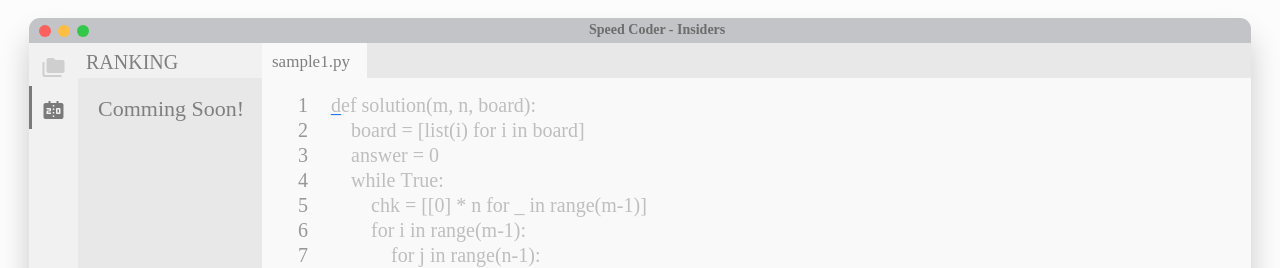
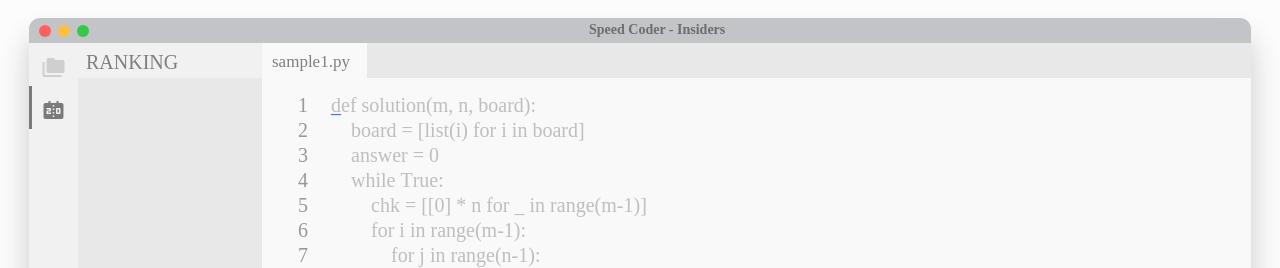
Before and after one commit to Seol-JY/SpeedCoder, a React (Create React App) app: page / in a window 1280 px wide. Both pictures are taken after a click on the item "scoreboard". Shown: the top 268 px of the page. Built offline with nearby package versions, Linux system fonts and the light colour scheme; a web font is replaced by a local one.

Commit message:
[Leaderboard with localStorage & Dummydata Generator]

```diff
--- a/src/App.css
+++ b/src/App.css
@@ -488,25 +488,87 @@ ul {
 }
 
 .sidebarsection-rank {
-  width: 179px;
-  height: 140px;
-  text-align: left;
-  line-height: 21px;
-  padding-left: 5px;
+  width: 184px;
+  height: 680px;
+  background-color: var(--sidebar-background-color);
+  transition: all 0.3s;
+  overflow-y: overlay;
+  overflow-x:hidden;
+}
+
+.sidebarsection-rank::-webkit-scrollbar {
+  width: 7px;
+}
+
+.sidebarsection-rank::-webkit-scrollbar-thumb {
+
+  background-color: hsla(0, 0%, 42%, 0.169);
+  border-radius: 100px;
+}
+
+.sidebarsection-rank-items{
+  display:flex;
+  flex-direction:row;
+  border: 1px solid var(--sidebarbutton-background-color);
+  margin: 3px 0;
+  padding: 4px 5px;
+  height: 43px;
   font-weight: normal;
   font-style: normal;
   color: var(--section-header-color);
-  font-size: 13px;  /* Preferred icon size */
-  background-color: var(--sidebar-background-color);
   transition: all 0.3s;
 }
+.sidebarsection-rank p {
+  margin: 0;
+  padding: 0;
+  display: block;
+}
 
-.sidebarsection-rank p:nth-child(1){
+.sidebarsection-rank-items ul:nth-child(1) {
+  margin: auto 0;
+  overflow-x: hidden;
+  width: 69px;
+}
+.sidebarsection-rank-items ul:nth-child(2) {
+  margin: auto 0;
+  overflow-x: hidden;
+  width: 100px;
+}
+.sidebarsection-rank-items ul:nth-child(1) p:nth-child(1) {
   display: inline-block;
-  margin: 0;
-  margin-left: 15px;
-  margin-top: 20px;
   font-size: 22px;
+  text-align: center;
+}
+.sidebarsection-rank-items ul:nth-child(1) p:nth-child(1) span{
+  display: inline-block;
+  font-size: 14px;
+}
+
+.sidebarsection-rank-items ul:nth-child(1) p:nth-child(2) {
+  display: block;
+  font-size: 10px;
+  text-align: center;
+}
+
+.sidebarsection-rank-items ul:nth-child(2) p:nth-child(1) {
+  font-size: 15px;
+  overflow: hidden;
+  text-overflow:ellipsis;
+  white-space: nowrap;
+  text-align: left;
+}
+
+.sidebarsection-rank-items ul:nth-child(2) p:nth-child(2) {
+  font-size: 10px;
+  text-align: left;
+  overflow: hidden;
+  white-space: nowrap;
+  text-overflow:ellipsis;
+}
+
+.sidebarsection-rank-items ul:nth-child(2) p:nth-child(3) {
+  font-size: 7px;
+  text-align: left;
 }
 
 .numbering {
--- /dev/null
+++ b/src/components/LeaderBoard.jsx
@@ -0,0 +1,26 @@
+import localStore from '../utils/localStore'
+import { useState, useEffect } from 'react'
+export default function LeaderBoard() {
+    const [items, setItems] = useState([]);
+    useEffect(()=>{
+        setItems(localStore.selectData);
+    },[])
+    return (
+        <ul className="sidebarsection-rank">
+            {items.map((s, i) => {
+                return <li key={i}><div className="sidebarsection-rank-items">
+                        <ul>
+                            <p><span>#</span>{i+1}</p>
+                            <p>CPM:{s.cpm}</p>
+                        </ul>
+                        <ul>
+                            <p>{s.name}</p>
+                            <p>{s.message}</p>
+                            <p>{s.file}</p>
+                        </ul>
+                    </div></li>
+                    })
+            }
+        </ul>
+    )
+}
--- a/src/components/PopupInnerInput.jsx
+++ b/src/components/PopupInnerInput.jsx
@@ -1,5 +1,5 @@
 import { useEffect, useRef } from "react";
-import setPushData from "../utils/setPushData";
+import localStore from "../utils/localStore";
 import { connect } from 'react-redux'
 
 function PopupInnerInput({file, finishTrigger, setFinishTrigger, Correctchr, Wrongchr}) {
@@ -17,7 +17,7 @@ function PopupInnerInput({file, finishTrigger, setFinishTrigger, Correctchr, Wro
             <li><label>Message:<input type="text" ref={messageInput} id="message" name="message" required maxLength="25"></input></label></li>
             <div>
                 <button onClick={()=>{setFinishTrigger(-1)}}>Cancel</button>
-                <button onClick={()=>{setPushData(file, finishTrigger.toString(), nameInput.current.value, messageInput.current.value, Correctchr, Wrongchr) && setFinishTrigger(-1)}}> Push </button>
+                <button onClick={()=>{localStore.insertData(file, finishTrigger, nameInput.current.value, messageInput.current.value, Correctchr, Wrongchr) && setFinishTrigger(-1)}}> Push </button>
             </div>
         </ul>
     )
--- a/src/components/Sidebar.jsx
+++ b/src/components/Sidebar.jsx
@@ -1,5 +1,6 @@
 import { useState } from "react";
 import Debug from "./Debug";
+import LeaderBoard from "./LeaderBoard"
 
 export default function Sidebar(props) {
   const [filestate, setFilestate] = useState("sample1.py");
@@ -24,14 +25,8 @@ export default function Sidebar(props) {
   } else if (props.section === "2") {
     return(
       <div className="sidebar">
-        <ul>
-          <li className="sidebarsection-header">RANKING</li>
-          <li>
-            <div className="sidebarsection-rank">
-              <p>Comming Soon!</p>
-            </div>
-          </li>
-        </ul>
+        <ul><li className="sidebarsection-header">RANKING</li></ul>
+        <LeaderBoard />
       </div>
     )
   }
--- a/src/index.js
+++ b/src/index.js
@@ -1,6 +1,7 @@
 import React from 'react';
 import * as ReactDOM from 'react-dom/client';
 import App from './App';
+import localStore from './utils/localStore';
 
 const root = ReactDOM.createRoot(document.getElementById("root"));
 root.render(
@@ -17,6 +18,8 @@ root.render(
                |   |  |     ||  _  ||     ||    < |__ --|
                |___|  |__|__||___._||__|__||__|__||_____|
       `}</pre>
+
+    <button onClick={localStore.insertDummy}style={{margin:"0", fontSize: "20px", position: "absolute", left: "calc(100vw/2)", top: "calc(100vh/2)"}}>makeDummy!</button>
       <App />
     </div>
 );
--- /dev/null
+++ b/src/utils/localStore.js
@@ -0,0 +1,50 @@
+module.exports = {
+    insertDummy: ()=>{
+        let i;
+        for (i=0; i<30; i++ ){
+            const result =
+            {
+                "file": "dummy",
+                "cpm": Math.floor(Math.random() * (1100 - 10)) + 10,
+                "name": "dummy name",
+                "message": "dummy data",
+                "correctChr": 1,
+                "wrongChr": 1
+            }
+            console.log(result);
+            const storage = JSON.parse(localStorage.getItem("rankStore")) || [];                        //for test
+            storage.push(result);
+            localStorage.setItem("rankStore", JSON.stringify(storage));
+
+        }
+
+    },
+
+    selectData: ()=>{
+        let storage = JSON.parse(localStorage.getItem("rankStore")) || [];                        //for test
+        storage.sort(function(a, b){
+            return b.cpm - a.cpm;
+        })
+        return storage;
+    },
+
+    insertData: (file, cpm, name, message, correctChr, wrongChr) => {
+        if(name.length && message.length) {
+            const result =
+                {
+                    "file": file,
+                    "cpm": cpm,
+                    "name": name,
+                    "message": message,
+                    "correctChr": correctChr,
+                    "wrongChr": wrongChr
+                };
+            const storage = JSON.parse(localStorage.getItem("rankStore")) || [];                        //for test
+            console.log(storage);
+            storage.push(result);
+            localStorage.setItem("rankStore", JSON.stringify(storage));
+            return true;
+        }
+        return false;
+    }
+};
--- a/src/utils/setPushData.js
+++ /dev/null
@@ -1,16 +0,0 @@
-export default function setPushData(file, score, name, message, correctChr, wrongChr) {
-    if(name.length && message.length) {
-        const result =
-            {
-                "file": file,
-                "score": score,
-                "name": name,
-                "message": message,
-                "correctChr": correctChr,
-                "wrongChr": wrongChr
-            }
-        console.log(result)
-        return true;
-    }
-    return false;
-}
```
